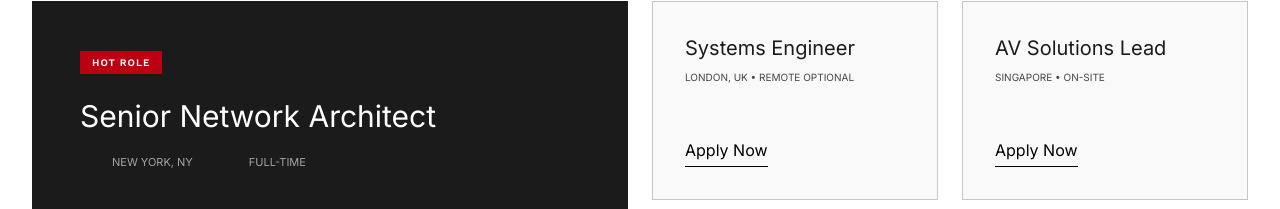
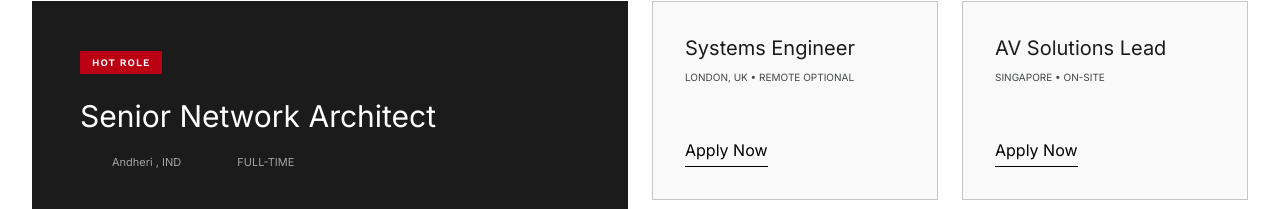
Before and after one commit to Zanthium09/Plexus-Main-Website, a Next.js app: page /careers in a window 1280 px wide. Shown: the part 1601-1810 px from the top of the page. Built offline with nearby package versions, Linux system fonts and the light colour scheme.

Commit message:
Updated careers page

```diff
--- a/app/careers/page.tsx
+++ b/app/careers/page.tsx
@@ -137,7 +137,7 @@ export default function CareersPage() {
                     <span className="material-symbols-outlined text-sm">
                       location_on
                     </span>{" "}
-                    NEW YORK, NY
+                    Andheri , IND
                   </span>
                   <span className="flex items-center gap-2">
                     <span className="material-symbols-outlined text-sm">
```
